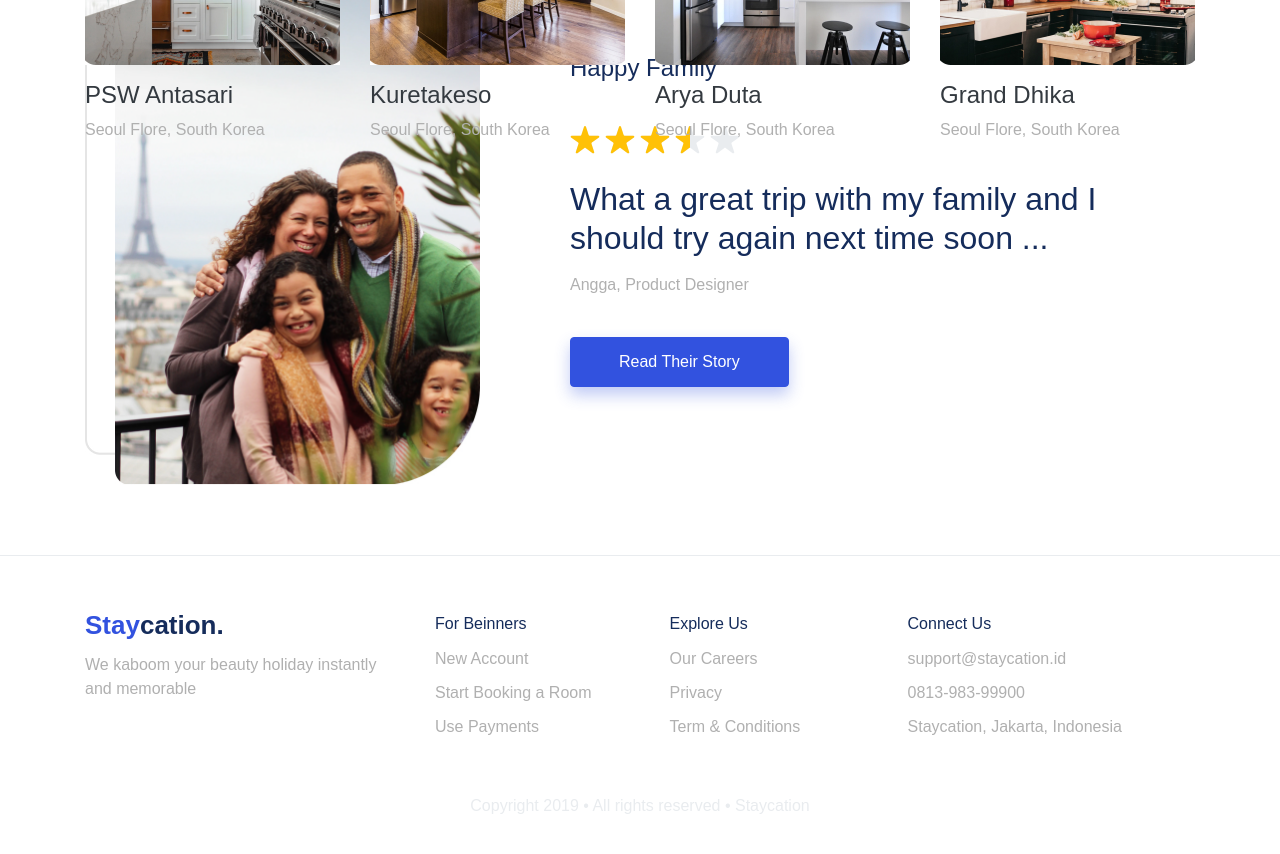
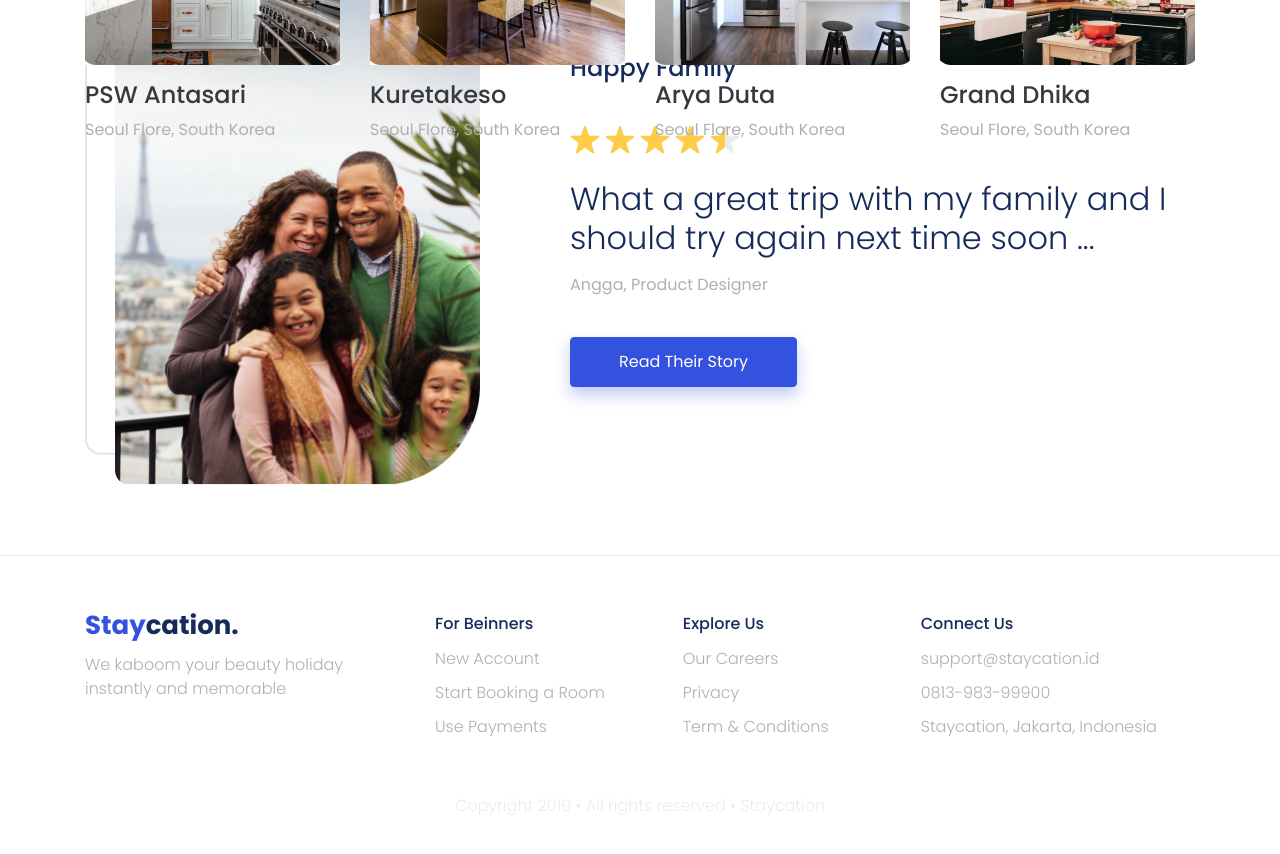
Before and after one commit to wildenali/Javascript_Staycation, a React (Create React App) app in the folder bwamern/: page / in a window 1280 px wide. Shown: the part 2320-3174 px from the top of the page. Built offline with nearby package versions, Linux system fonts and the light colour scheme.

Commit message:
lupa masuing font poppins, dan style si footer

```diff
--- a/bwamern/src/assets/scss/_colorVariables.scss
+++ b/bwamern/src/assets/scss/_colorVariables.scss
@@ -16,7 +16,7 @@ $purple:  #6f42c1 !default;
 $pink:    #e83e8c !default;
 $red:     #dc3545 !default;
 $orange:  #fd7e14 !default;
-$yellow:  #ffc107 !default;
+$yellow:  #ffcc47 !default;
 $green:   #28a745 !default;
 $teal:    #20c997 !default;
 $cyan:    #17a2b8 !default;
--- a/bwamern/src/assets/scss/style.scss
+++ b/bwamern/src/assets/scss/style.scss
@@ -4,6 +4,8 @@
  * Copyright 2011-2020 Twitter, Inc.
  * Licensed under MIT (https://github.com/twbs/bootstrap/blob/master/LICENSE)
  */
+
+@import url('https://fonts.googleapis.com/css2?family=Poppins:wght@300;400;500;700&display=swap');
 
 @import "colorVariables";
 @import "functions";
--- a/bwamern/src/json/landingPage.json
+++ b/bwamern/src/json/landingPage.json
@@ -176,7 +176,7 @@
     "_id": "asd1293uasdads1",
     "imageUrl": "/images/testimonial-landingpages.jpg",
     "name": "Happy Family",
-    "rate": 3.55,
+    "rate": 4.55,
     "content": "What a great trip with my family and I should try again next time soon ...",
     "familyName": "Angga",
     "familyOccupation": "Product Designer"
```
